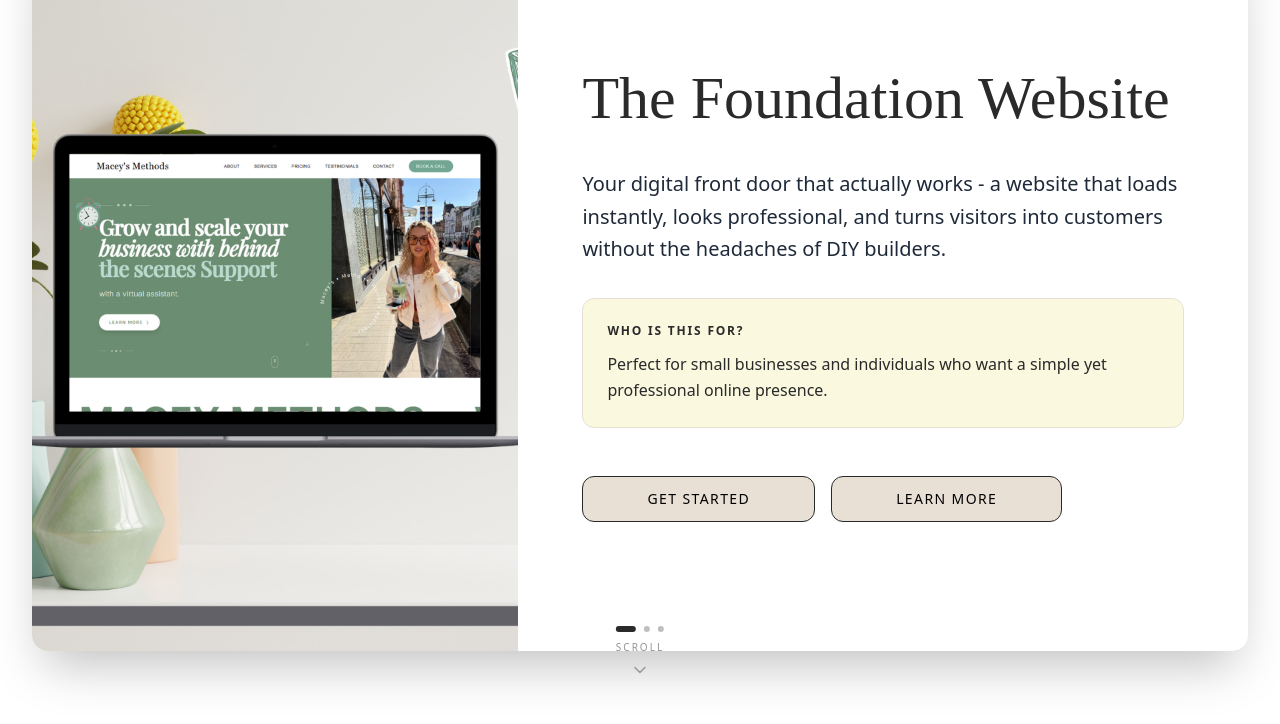
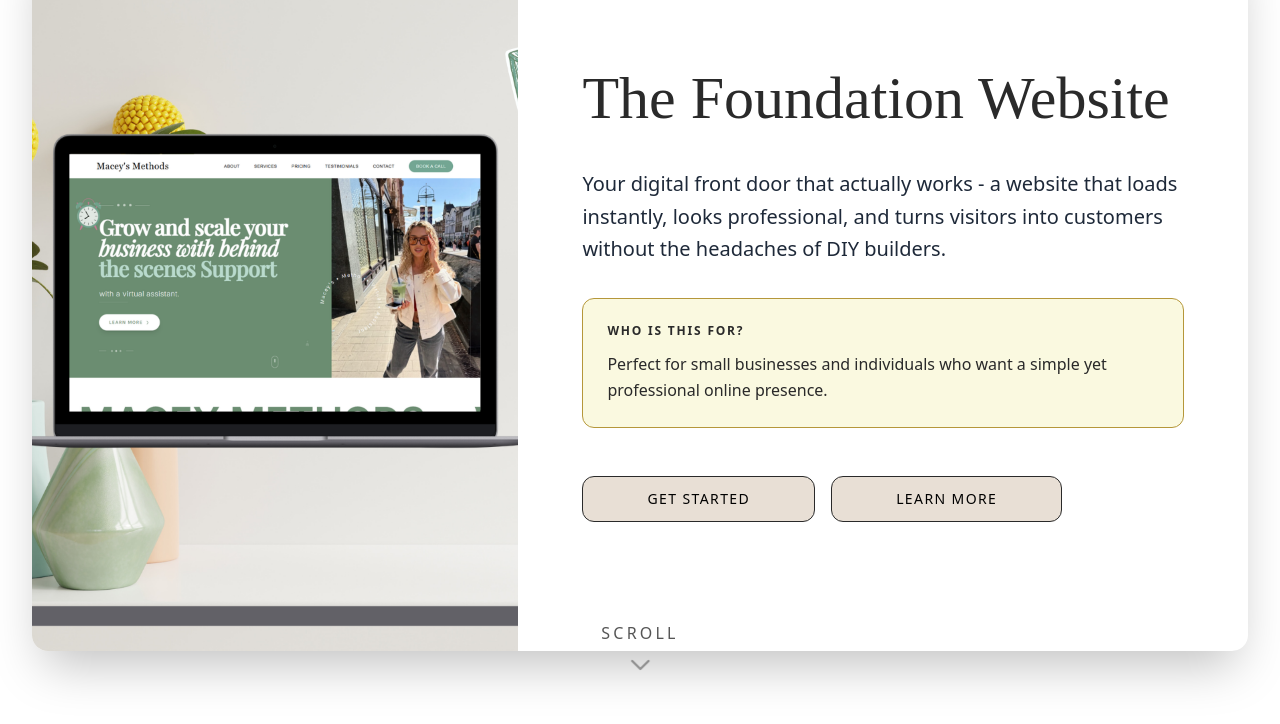
Before and after one commit to hasnainDevX/Newportfolio, a React (Vite) app: page / in a window 1280 px wide. Shown: the part 1893-2617 px from the top of the page. Built offline with nearby package versions, Linux system fonts and the light colour scheme.

Commit message:
service card improvemnt

```diff
--- a/src/components/ui/ServiceCards.tsx
+++ b/src/components/ui/ServiceCards.tsx
@@ -81,7 +81,7 @@ const StickyCard002 = ({ cards }: { cards: CardData[] }) => {
                       {card.description}
                     </p>
 
-                    <div className="rounded-lg sm:rounded-xl p-4 sm:p-5 md:p-6 border border-soft-beige md:bg-yellowish/50 bg-yellowish/30">
+                    <div className="rounded-lg sm:rounded-xl p-4 sm:p-5 md:p-6 border border-gold md:bg-yellowish/50 bg-yellowish/30">
                       <h3 className="text-[10px] sm:text-xs font-semibold uppercase tracking-[0.12em] sm:tracking-[0.15em] mb-2 sm:mb-3 text-charcoal">
                         Who Is This For?
                       </h3>
@@ -114,8 +114,8 @@ const StickyCard002 = ({ cards }: { cards: CardData[] }) => {
         <div className="absolute bottom-4 left-1/2 -translate-x-1/2 z-20 flex flex-col items-center gap-2">
 
           {/* Dot progress */}
-          <div className="flex gap-2 items-center">
-            {cards.map((_, i) => (
+          <div className="flex gap-0 items-center mt-1">
+            {/* {cards.map((_, i) => (
               <div
                 key={i}
                 className="rounded-full transition-all duration-400"
@@ -126,7 +126,7 @@ const StickyCard002 = ({ cards }: { cards: CardData[] }) => {
                     i === currentIndex ? "#2a2a2a" : "rgba(42,42,42,0.3)",
                 }}
               />
-            ))}
+            ))} */}
           </div>
 
           {/* Scroll hint — hides on last card */}
@@ -135,14 +135,14 @@ const StickyCard002 = ({ cards }: { cards: CardData[] }) => {
             style={{ opacity: isLast ? 0 : 1 }}
           >
             <span
-              className="text-[10px] uppercase tracking-[0.2em] text-[#2a2a2a]/50"
+              className="text-[12px] md:text-base uppercase tracking-[0.2em] text-[#2a2a2a]/80"
               style={{ fontFamily: "system-ui, sans-serif" }}
             >
               scroll
             </span>
             <svg
-              width="16"
-              height="16"
+              width="26"
+              height="26"
               viewBox="0 0 16 16"
               fill="none"
               style={{ animation: "scrollBounce 1.6s ease-in-out infinite" }}
```
